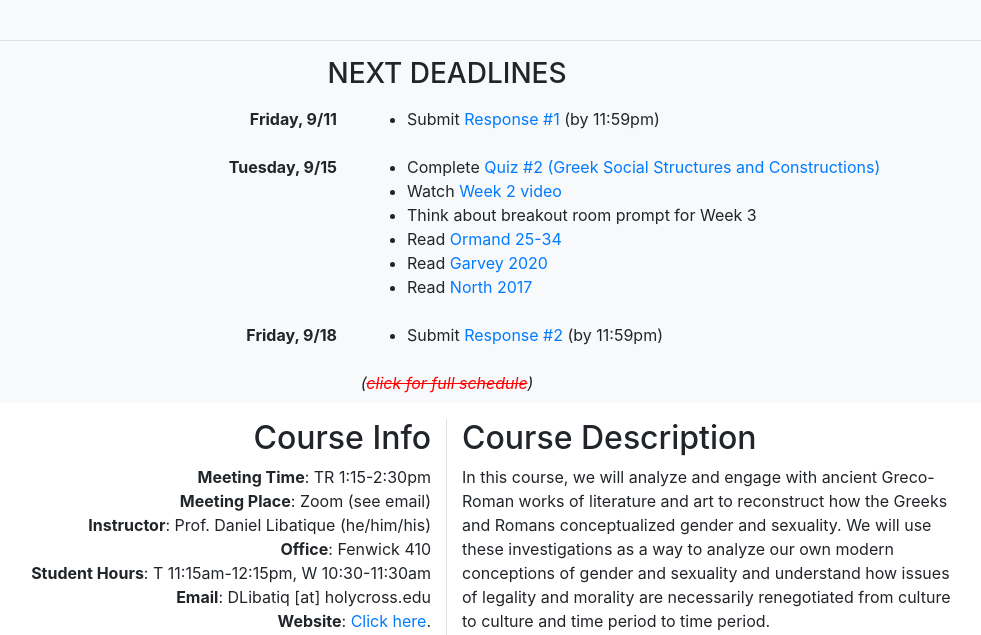
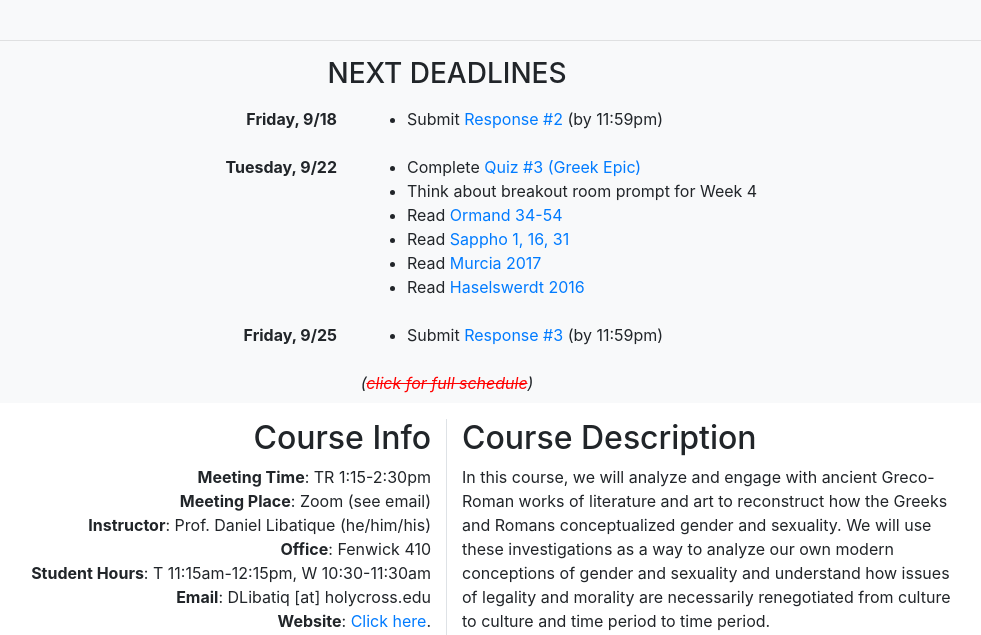
Before and after one commit to DLibatique/f20_courses, a Django app: template clas199/templates/clas199/index.html in a window 1280 px wide. Shown: the part 460-1095 px from the top of the page, without its empty margins (193-1174 px from the left). Run offline with Django 3.2, Linux system fonts and the light colour scheme; the template is opened without the code that fills it, so the values that code supplies are empty; some libraries are stand-ins or nearby versions.

Commit message:
updated latn213 and clas199 for week 4

```diff
--- a/clas199/templates/clas199/index.html
+++ b/clas199/templates/clas199/index.html
@@ -8,7 +8,7 @@
   <hr>
 
   <div class="pb-4 d-flex justify-content-center">
-    <iframe width="560" height="315" src="https://www.youtube.com/embed/IzQaWkSg830" frameborder="0" allow="accelerometer; autoplay; encrypted-media; gyroscope; picture-in-picture" allowfullscreen></iframe>
+    <iframe width="560" height="315" src="https://www.youtube.com/embed/i3heIDd-8SA" frameborder="0" allow="accelerometer; autoplay; clipboard-write; encrypted-media; gyroscope; picture-in-picture" allowfullscreen></iframe>
   </div>
 
   <hr>
@@ -17,29 +17,29 @@
 
   {% if not x %}
   <dl class="mb-0 row">
-    <dt class="col-sm-5 text-right" {% else %}<h5 class="text-center" {% endif %}>Friday, 9/11{% if x %}</h5>{% else %}</dt>
-    <dd class="col-sm-7">{% endif %}
-      <ul>
-        <li>Submit <a href="https://hc.instructure.com/courses/1569/assignments/18382">Response #1</a> (by 11:59pm)</li>
-      </ul>
-      {% if not x %}
-    </dd>
-    <dt class="col-sm-5 text-right" {% else %}<h5 class="text-center" {% endif %}>Tuesday, 9/15{% if x %}</h5>{% else %}</dt>
-    <dd class="col-sm-7">{% endif %}
-      <ul>
-        <li>Complete <a href="https://hc.instructure.com/courses/1569/quizzes/2760">Quiz #2 (Greek Social Structures and Constructions)</a></li>
-        <li>Watch <a href="https://www.youtube.com/watch?v=mlyLQEWNB-s">Week 2 video</a></li>
-        <li>Think about breakout room prompt for Week 3</li>
-        <li>Read <a href="https://drive.google.com/file/d/11wAAjitUiysJo4-B3L68o5XljMyFrXLo/view?usp=sharing">Ormand 25-34</a></li>
-        <li>Read <a href="http://ancientheroes.net/blog/achilles-patroclus-lovers">Garvey 2020</a></li>
-        <li>Read <a href="https://www.vox.com/identities/2017/11/20/16651634/odyssey-emily-wilson-translation-first-woman-english">North 2017</a></li>
-      </ul>
-      {% if not x %}
-    </dd>
     <dt class="col-sm-5 text-right" {% else %}<h5 class="text-center" {% endif %}>Friday, 9/18{% if x %}</h5>{% else %}</dt>
     <dd class="col-sm-7">{% endif %}
       <ul>
         <li>Submit <a href="https://hc.instructure.com/courses/1569/assignments/18383">Response #2</a> (by 11:59pm)</li>
+      </ul>
+      {% if not x %}
+    </dd>
+    <dt class="col-sm-5 text-right" {% else %}<h5 class="text-center" {% endif %}>Tuesday, 9/22{% if x %}</h5>{% else %}</dt>
+    <dd class="col-sm-7">{% endif %}
+      <ul>
+        <li>Complete <a href="https://hc.instructure.com/courses/1569/quizzes/2769">Quiz #3 (Greek Epic)</a></li>
+        <li>Think about breakout room prompt for Week 4</li>
+        <li>Read <a href="https://drive.google.com/file/d/11wAAjitUiysJo4-B3L68o5XljMyFrXLo/view?usp=sharing">Ormand 34-54</a></li>
+        <li>Read <a href="https://drive.google.com/file/d/1B6a2OqygvtMhdNbUHYTtmSIyfn7X0uP7/view?usp=sharing">Sappho 1, 16, 31</a></li>
+        <li>Read <a href="https://drive.google.com/file/d/1-6BmZAlSdLlKEiJkQN3v2zsKEZshqrzk/view?usp=sharing">Murcia 2017</a></li>
+        <li>Read <a href="https://eidolon.pub/re-queering-sappho-c6c05b6b9f0b">Haselswerdt 2016</a></li>
+      </ul>
+      {% if not x %}
+    </dd>
+    <dt class="col-sm-5 text-right" {% else %}<h5 class="text-center" {% endif %}>Friday, 9/25{% if x %}</h5>{% else %}</dt>
+    <dd class="col-sm-7">{% endif %}
+      <ul>
+        <li>Submit <a href="https://hc.instructure.com/courses/1569/assignments/18388">Response #3</a> (by 11:59pm)</li>
       </ul>
       {% if not x %}
     </dd>
--- a/latn213/templates/latn213/pages/schedule.html
+++ b/latn213/templates/latn213/pages/schedule.html
@@ -124,12 +124,17 @@
     <p>Continue Shelton 2 (see <a href="#friday-september-11">entry for 9/11</a> for resources)</p>
 
     <h5>Friday, September 18</h5>
+    <p>Breakout Room work!</p>
 
     <hr>
 
     <h4 id="week-04" class="text-center">Week 4</h4>
 
     <h5>Monday, September 21</h5>
+    <ul>
+      <li>Continue and finish <a href="https://docs.google.com/document/d/1qvzJA0fQPMBxf23T25O1UkC34twn3ASbJS9j7HynoYY/edit?usp=sharing">Breakout Room work on Shelton 14</a> (see doc and email for details)</li>
+      <li>Complete <a href="https://docs.google.com/document/d/1fVFRCim2wj0aq57yrlVCdGnmfBxCCdq-3QzRTpETJIo/edit?usp=sharing">Quiz #1 (on Shelton 2)</a></li>
+    </ul>
     <h5>Wednesday, September 23</h5>
     <h5>Friday, September 25</h5>
 
```
Also changed, not shown: latn213/templates/latn213/index.html (+4 -3 lines).
